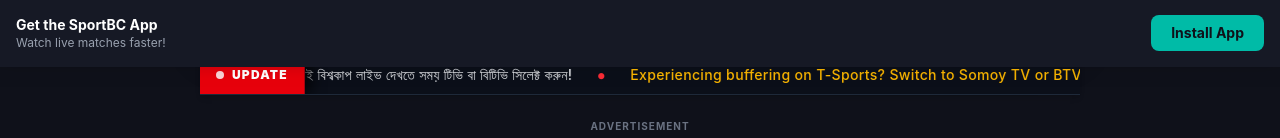
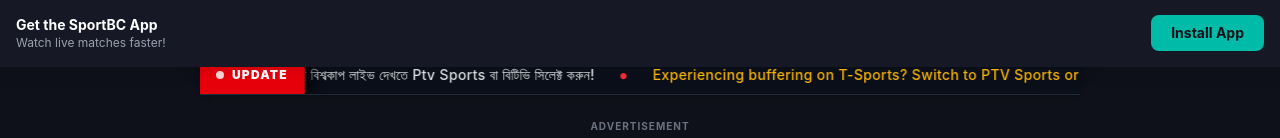
Before and after one commit to NurHossain-nur/live-free-tv-client, a React (Vite) app: page / in a window 1280 px wide. Shown: the part 733-871 px from the top of the page. Built offline with nearby package versions, Linux system fonts and the light colour scheme; no server answers.

Commit message:
feat: update FeaturedLiveTv component to include Ptv Sports in featured channels and improve buffering messages

```diff
--- a/src/components/FeaturedLiveTv/FeaturedLiveTv.jsx
+++ b/src/components/FeaturedLiveTv/FeaturedLiveTv.jsx
@@ -75,6 +75,7 @@ const LiveViewerBadge = ({ channelId }) => {
 export const FeaturedLiveTv = ({ onSelectChannel, selectedChannelId }) => {
   const featuredChannels = [
     { id: 1, name: "T Sports HD", category: "Sports", color: "from-emerald-500 to-teal-500" },
+    { id: 15, name: "Ptv Sports", category: "Sports", color: "from-purple-500 to-indigo-600" },
     { id: 5, name: "Somoy Tv", category: "News", color: "from-red-500 to-rose-600" },
     { id: 44, name: "BTV News", category: "News", color: "from-blue-500 to-cyan-500" }
   ];
@@ -83,6 +84,8 @@ export const FeaturedLiveTv = ({ onSelectChannel, selectedChannelId }) => {
   const [streamData, setStreamData] = useState(null);
   const [loading, setLoading] = useState(false);
   const [isVideoBuffering, setIsVideoBuffering] = useState(false);
+
+  const [streamError, setStreamError] = useState(false);
 
   const videoRef = useRef(null);
 
@@ -142,7 +145,11 @@ export const FeaturedLiveTv = ({ onSelectChannel, selectedChannelId }) => {
         if (data.fatal) {
           switch (data.type) {
             case Hls.ErrorTypes.NETWORK_ERROR:
-              hls.startLoad();
+              // 🔥 A 404 throws a fatal network error
+              console.log('Stream link is dead (404) or network failed.');
+              setStreamError(true);
+              setIsVideoBuffering(false);
+              hls.destroy();
               break;
             case Hls.ErrorTypes.MEDIA_ERROR:
               hls.recoverMediaError();
@@ -271,7 +278,7 @@ export const FeaturedLiveTv = ({ onSelectChannel, selectedChannelId }) => {
             <div className="flex items-center">
               {/* Bangla Text */}
               <span className="text-gray-200 whitespace-nowrap">
-                টি-স্পোর্টস-এ বাফারিং হচ্ছে? কোনো সমস্যা ছাড়াই বিশ্বকাপ লাইভ দেখতে সময় টিভি বা বিটিভি সিলেক্ট করুন!
+                টি-স্পোর্টস-এ বাফারিং হচ্ছে? কোনো সমস্যা ছাড়াই বিশ্বকাপ লাইভ দেখতে Ptv Sports বা বিটিভি সিলেক্ট করুন!
               </span>
 
               {/* TV Channel Dot Separator */}
@@ -279,7 +286,7 @@ export const FeaturedLiveTv = ({ onSelectChannel, selectedChannelId }) => {
 
               {/* English Text */}
               <span className="text-amber-400 whitespace-nowrap">
-                Experiencing buffering on T-Sports? Switch to Somoy TV or BTV to watch the live World Cup stream!
+                Experiencing buffering on T-Sports? Switch to PTV Sports or BTV to watch the live World Cup stream!
               </span>
 
               {/* TV Channel Dot Separator */}
@@ -290,7 +297,7 @@ export const FeaturedLiveTv = ({ onSelectChannel, selectedChannelId }) => {
             <div className="flex items-center">
               {/* Bangla Text */}
               <span className="text-gray-200 whitespace-nowrap">
-                টি-স্পোর্টস-এ বাফারিং হচ্ছে? কোনো সমস্যা ছাড়াই বিশ্বকাপ লাইভ দেখতে সময় টিভি বা বিটিভি সিলেক্ট করুন!
+                টি-স্পোর্টস-এ বাফারিং হচ্ছে? কোনো সমস্যা ছাড়াই বিশ্বকাপ লাইভ দেখতে Ptv Sports বা বিটিভি সিলেক্ট করুন!
               </span>
 
               {/* TV Channel Dot Separator */}
@@ -298,7 +305,7 @@ export const FeaturedLiveTv = ({ onSelectChannel, selectedChannelId }) => {
 
               {/* English Text */}
               <span className="text-amber-400 whitespace-nowrap">
-                Experiencing buffering on T-Sports? Switch to Somoy TV or BTV to watch the live World Cup stream!
+                Experiencing buffering on T-Sports? Switch to PTV Sports or BTV to watch the live World Cup stream!
               </span>
 
               {/* TV Channel Dot Separator */}
```
